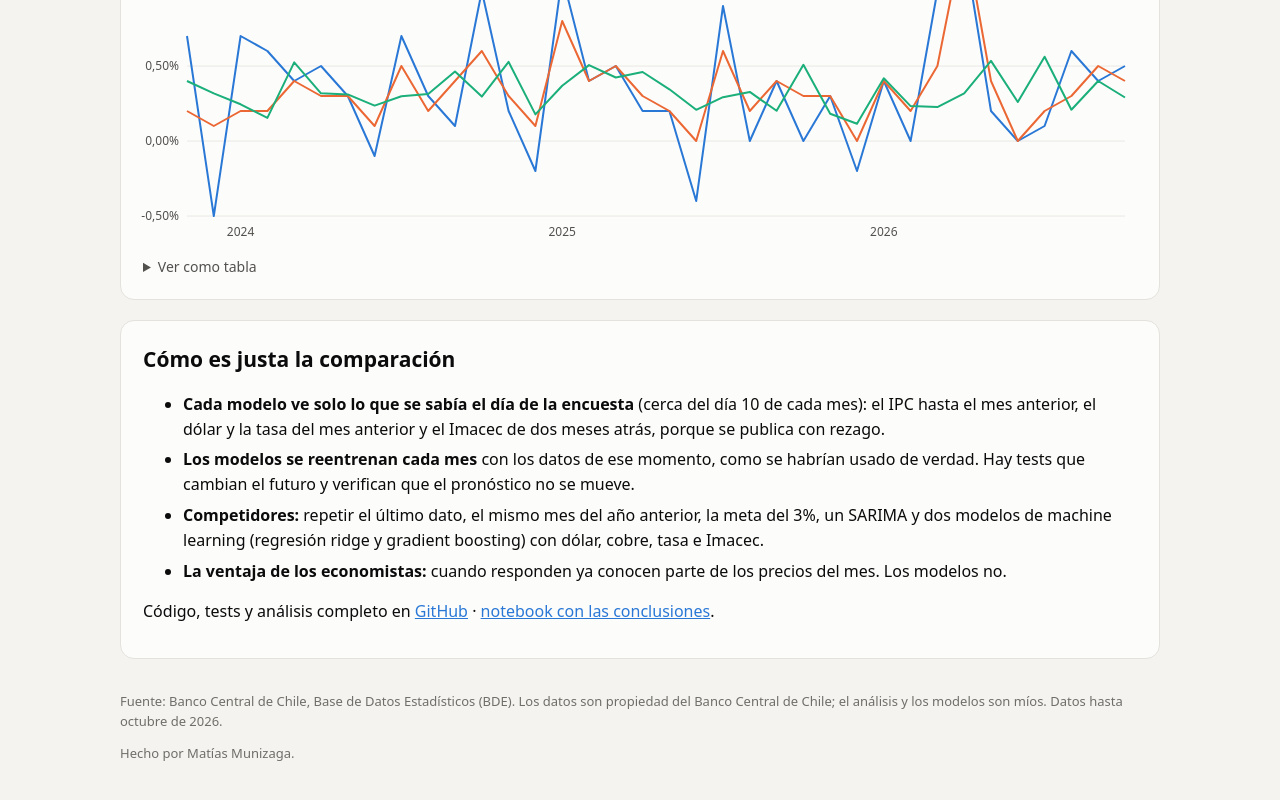
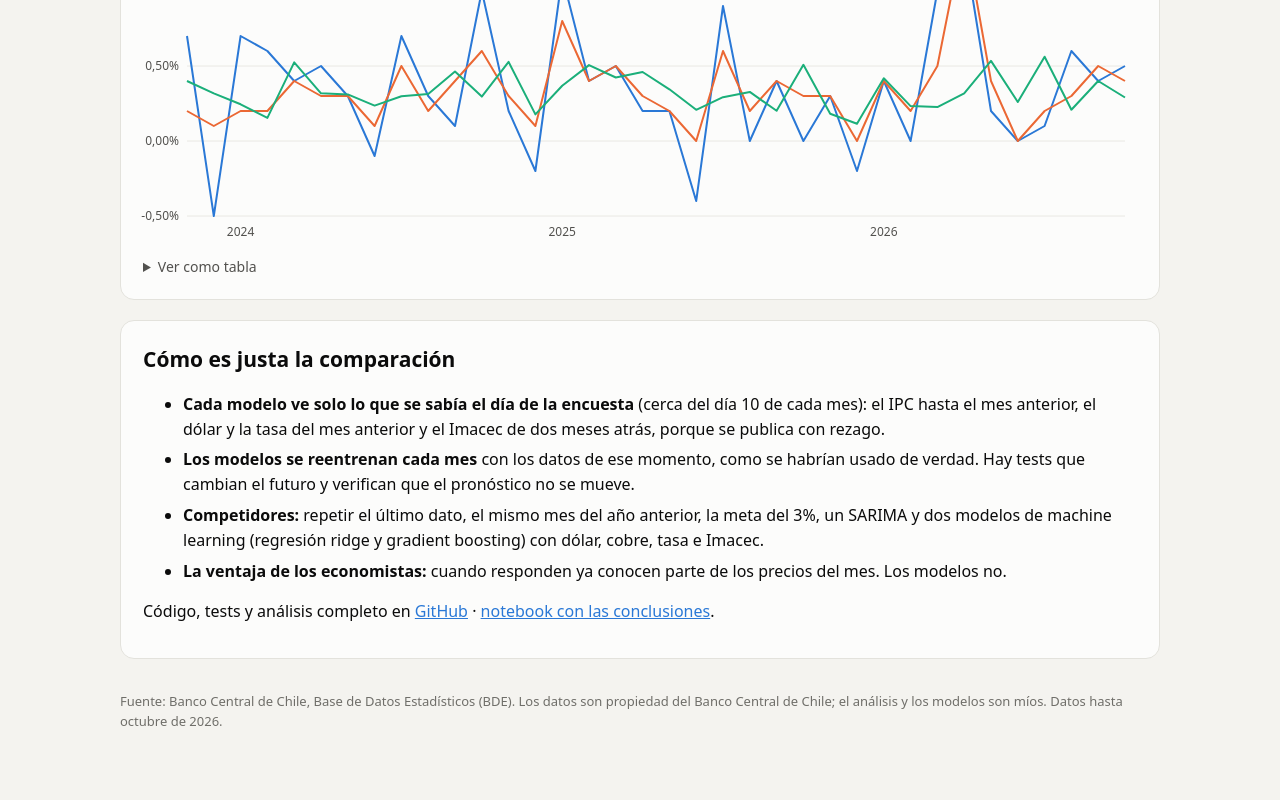
Before and after one commit to maticodder28/inflacion-chile, a plain HTML site: page sitio/index.html in a window 1280 px wide. Shown: the part 2102-2902 px from the top of the page. Drawn offline with Linux system fonts and the light colour scheme.

Commit message:
saco la firma del pie del dashboard

```diff
--- a/sitio/index.html
+++ b/sitio/index.html
@@ -120,7 +120,6 @@
 
   <footer>
     <p>Fuente: Banco Central de Chile, Base de Datos Estadísticos (BDE). Los datos son propiedad del Banco Central de Chile; el análisis y los modelos son míos. <span id="actualizado"></span></p>
-    <p>Hecho por Matías Munizaga.</p>
   </footer>
 </main>
 
```
